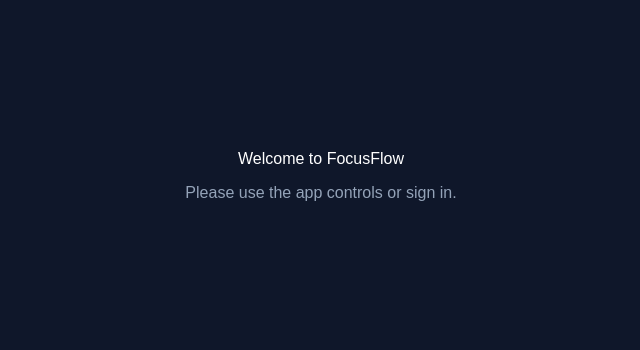
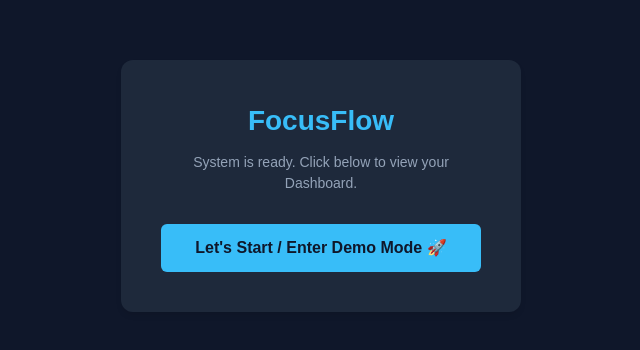
Before and after one commit to gurwinder1m/focusflow-app, a React (Vite) app in the folder client/: page /auth in a window 1280 px wide. Shown: the part 214-564 px from the top of the page, without its empty margins (319-959 px from the left). Built offline with nearby package versions, Linux system fonts and the light colour scheme.

Commit message:
fix: add clickable login button to auth view

```diff
--- a/client/src/App.jsx
+++ b/client/src/App.jsx
@@ -11,13 +11,30 @@ import Leaderboard from './pages/Leaderboard.jsx';
 import Settings from './pages/Settings.jsx';
 import Tasks from './pages/Tasks.jsx';
 
-// 🔥 FIXED: Agar Auth file sirf context hai, toh humne temporary yahan ek simple saaf login component bana diya taaki page crash na ho
+// 🔥 FIX: Clickable button wala Auth UI component taaki dashboard mein entry mile
 function SimpleAuth() {
+  const handleDemoLogin = () => {
+    // 💣 Sure-shot fix: Token lagao aur main app par bhej do!
+    localStorage.setItem('focusflow_token', 'demo-token');
+    localStorage.setItem('focusflow_user', JSON.stringify({ name: "Demo User" }));
+    window.location.href = '/'; // Refresh karke dashboard load karega
+  };
+
   return (
-    <div style={{ display: 'flex', height: '100vh', justifyContent: 'center', alignItems: 'center', background: '#0f172a', color: 'white', fontFamily: 'sans-serif', flexDirection: 'column' }}>
-      <h2 style={{ marginBottom: '10px' }}>Welcome to FocusFlow</h2>
-      <p style={{ color: '#94a3b8', marginBottom: '20px' }}>Please use the app controls or sign in.</p>
-      {/* Agar tera purana login page kisi aur naam se hai, toh use yahan render kar sakte hain */}
+    <div style={{ display: 'flex', height: '100vh', justifyContent: 'center', alignItems: 'center', background: '#0f172a', color: 'white', fontFamily: 'sans-serif', flexDirection: 'column', padding: '20px', textAlign: 'center' }}>
+      <div style={{ background: '#1e293b', padding: '40px', borderRadius: '12px', boxShadow: '0 4px 6px -1px rgba(0, 0, 0, 0.1)', maxWidth: '400px', width: '100%' }}>
+        <h2 style={{ marginBottom: '10px', fontSize: '28px', fontWeight: 'bold', color: '#38bdf8' }}>FocusFlow</h2>
+        <p style={{ color: '#94a3b8', marginBottom: '30px', fontSize: '14px' }}>System is ready. Click below to view your Dashboard.</p>
+
+        <button
+          onClick={handleDemoLogin}
+          style={{ width: '100%', padding: '12px', background: '#38bdf8', color: '#0f172a', border: 'none', borderRadius: '6px', fontWeight: 'bold', fontSize: '16px', cursor: 'pointer', transition: 'background 0.2s' }}
+          onMouseOver={(e) => e.target.style.background = '#7dd3fc'}
+          onMouseOut={(e) => e.target.style.background = '#38bdf8'}
+        >
+          Let's Start / Enter Demo Mode 🚀
+        </button>
+      </div>
     </div>
   );
 }
@@ -28,7 +45,6 @@ export default function App() {
   return (
     <AnimatePresence mode="wait">
       <Routes location={location} key={location.pathname}>
-        {/* 🔥 FIXED: Jugaad hata kar seedha component de diya */}
         <Route path="/auth" element={<SimpleAuth />} />
         <Route
           path="/"
```
